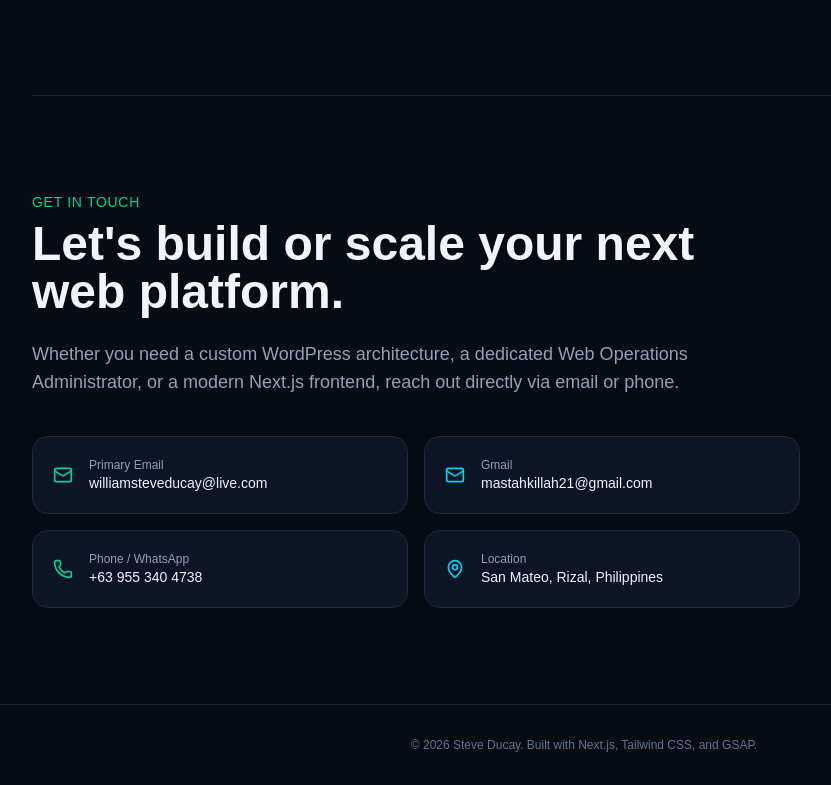
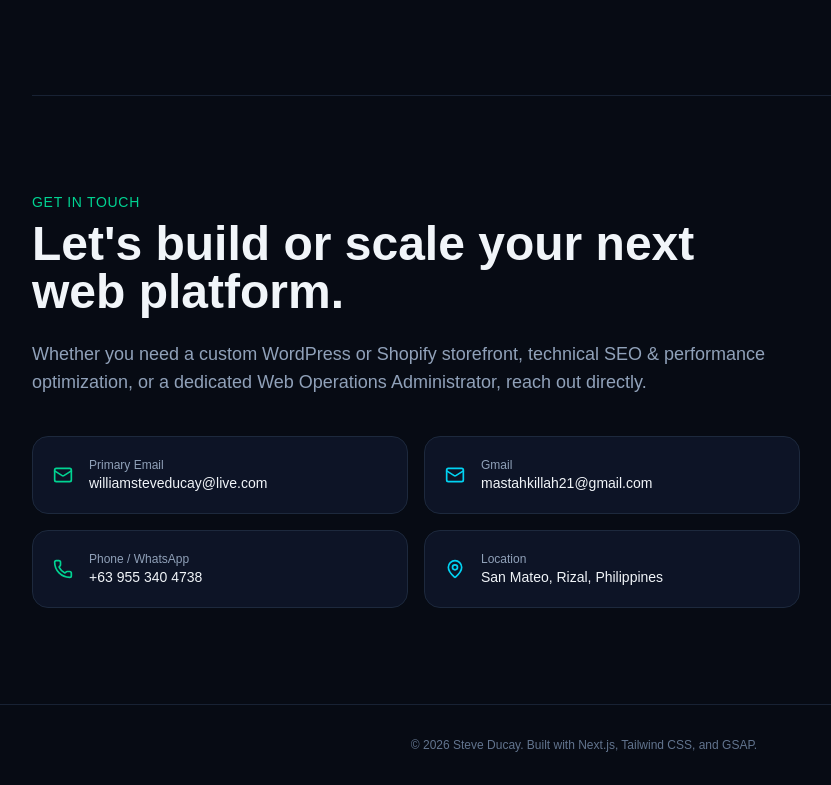
Before and after one commit to 2steve8/wsd-portfolio, a Next.js app: page / in a window 1280 px wide. Shown: the part 10717-11502 px from the top of the page, without its empty margins (56-887 px from the left). Built offline with nearby package versions, Linux system fonts and the light colour scheme.

Commit message:
updated Get In Touch section

```diff
--- a/src/app/page.tsx
+++ b/src/app/page.tsx
@@ -725,9 +725,7 @@ export default function PortfolioPage() {
               Let&apos;s build or scale your next web platform.
             </h2>
             <p className="text-slate-400 text-base sm:text-lg mb-10">
-              Whether you need a custom WordPress architecture, a dedicated Web
-              Operations Administrator, or a modern Next.js frontend, reach out
-              directly via email or phone.
+              Whether you need a custom WordPress or Shopify storefront, technical SEO &amp; performance optimization, or a dedicated Web Operations Administrator, reach out directly.
             </p>
 
             <div className="grid grid-cols-1 sm:grid-cols-2 gap-4">
```
